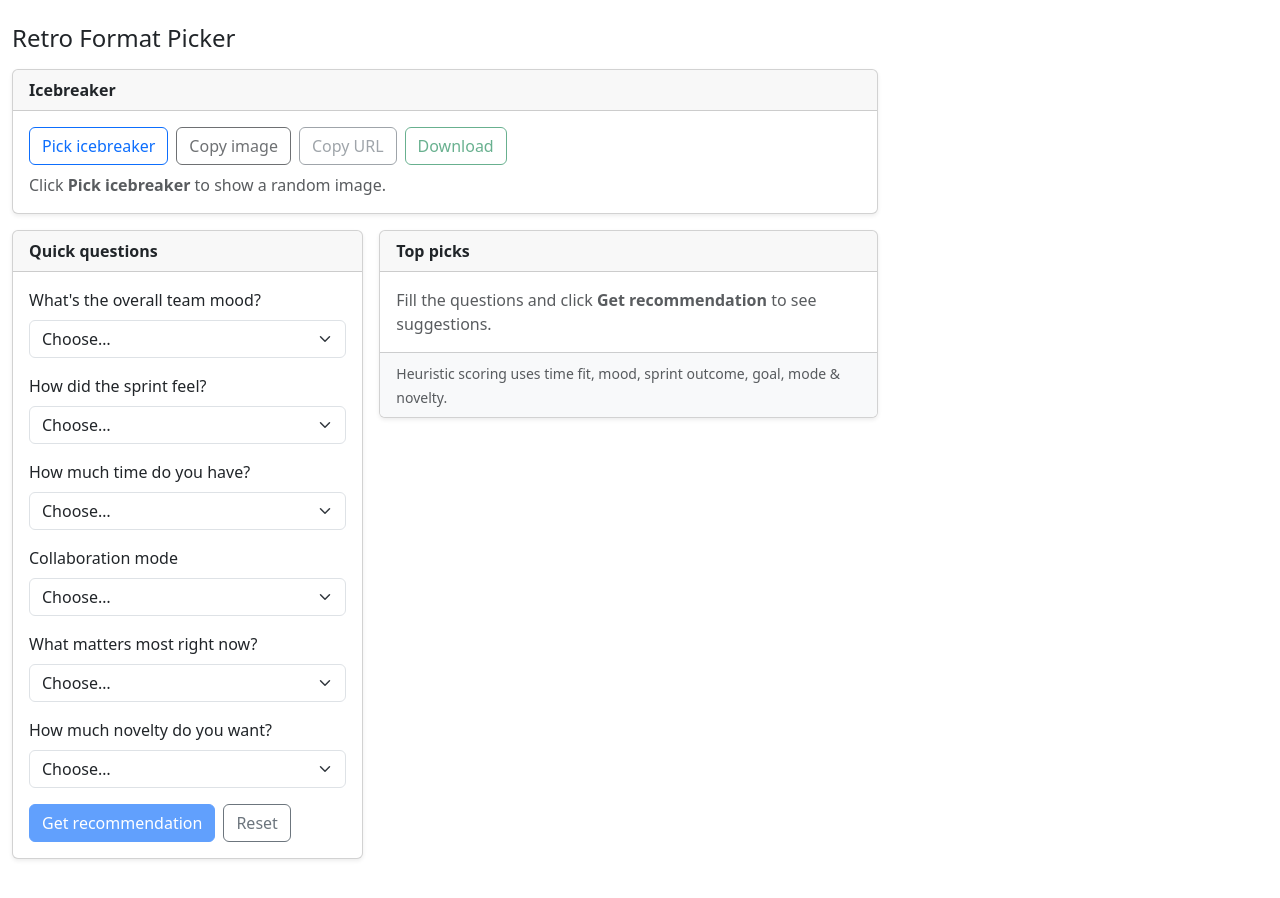
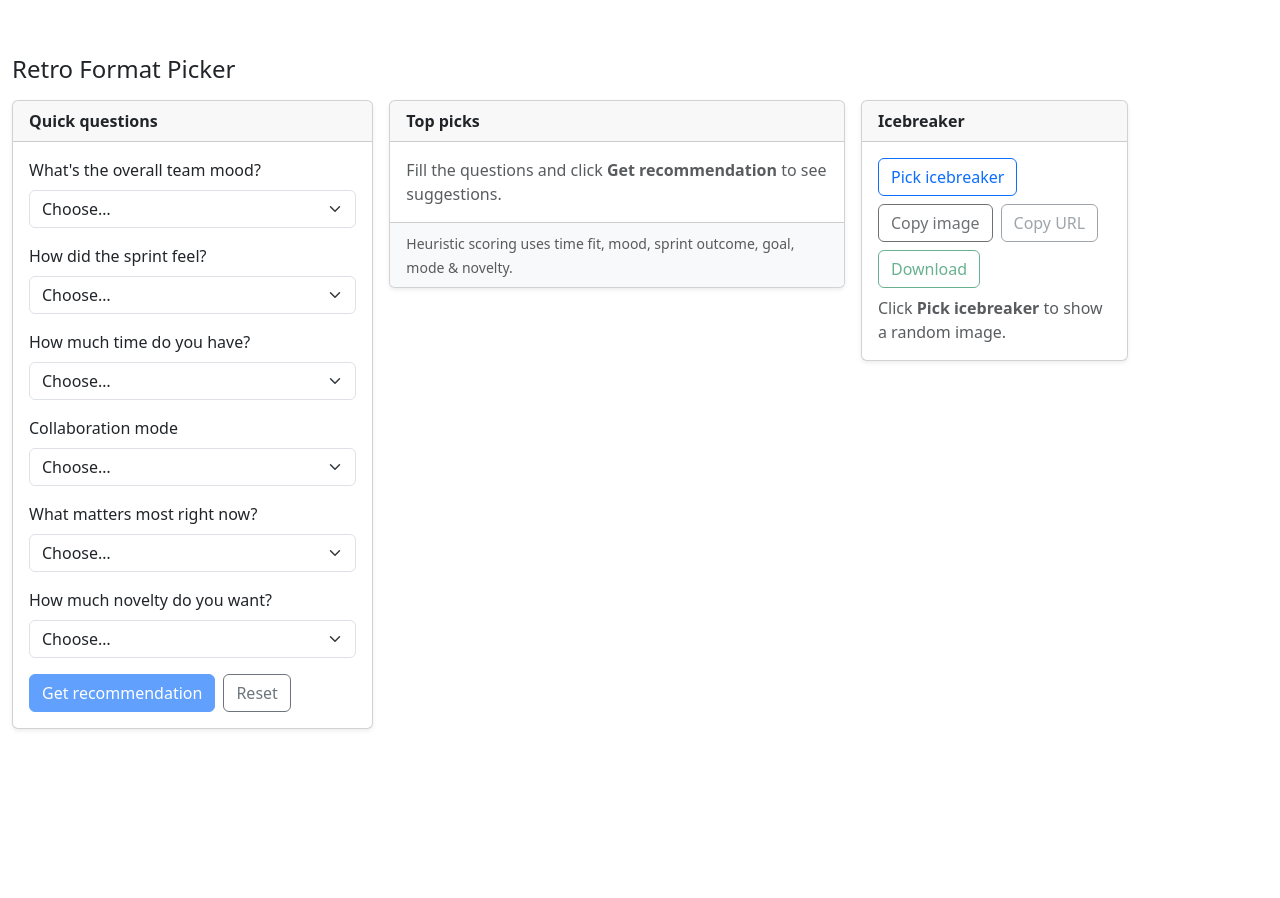
Before and after one commit to ONarochnaya/retro-picker, a React (Vite) app: page / in a window 1280 px wide. After the commit the page ends 800 px from the top, so only its background shows below. Built offline with nearby package versions, Linux system fonts and the light colour scheme.

Commit message:
refactoring

```diff
--- a/src/App.jsx
+++ b/src/App.jsx
@@ -82,28 +82,15 @@ export default function App() {
         downloadUrl(iceUrls[iceIdx]);
     }
 
-
     return (
         <div className="container py-4">
             <header className="mb-3">
                 <h1 className="h4 mb-1">Retro Format Picker</h1>
             </header>
 
-            <IcebreakerCard
-                loading={iceLoading}
-                error={iceError}
-                hasImages={iceUrls.length > 0}
-                imageUrl={iceIdx !== null ? iceUrls[iceIdx] : null}
-                onPick={handlePickIce}
-                onCopyImage={handleCopyIceImage}
-                onCopyUrl={handleCopyIceUrl}
-                onDownload={handleDownloadIce}
-                copiedMode={iceCopiedMode}
-            />
-
-
             <div className="row g-3">
-                <div className="col-lg-5">
+                {/* LEFT: questions */}
+                <div className="col-lg-4">
                     <QuestionsSection
                         answers={answers}
                         onChange={onChange}
@@ -111,10 +98,10 @@ export default function App() {
                         onGetRecommendation={handleGetRecommendation}
                         onReset={reset}
                     />
-
                 </div>
 
-                <div className="col-lg-7">
+                {/* MIDDLE: recommendations */}
+                <div className="col-lg-5">
                     <RecommendationsSection
                         show={show}
                         top={top}
@@ -123,7 +110,24 @@ export default function App() {
                         onCopy={handleCopy}
                     />
                 </div>
+
+                {/* RIGHT: icebreaker */}
+                <div className="col-lg-3">
+                    <IcebreakerCard
+                        loading={iceLoading}
+                        error={iceError}
+                        hasImages={iceUrls.length > 0}
+                        imageUrl={iceIdx !== null ? iceUrls[iceIdx] : null}
+                        onPick={handlePickIce}
+                        onCopyImage={handleCopyIceImage}
+                        onCopyUrl={handleCopyIceUrl}
+                        onDownload={handleDownloadIce}
+                        copiedMode={iceCopiedMode}
+                    />
+                </div>
             </div>
         </div>
     );
+
+
 }
```
